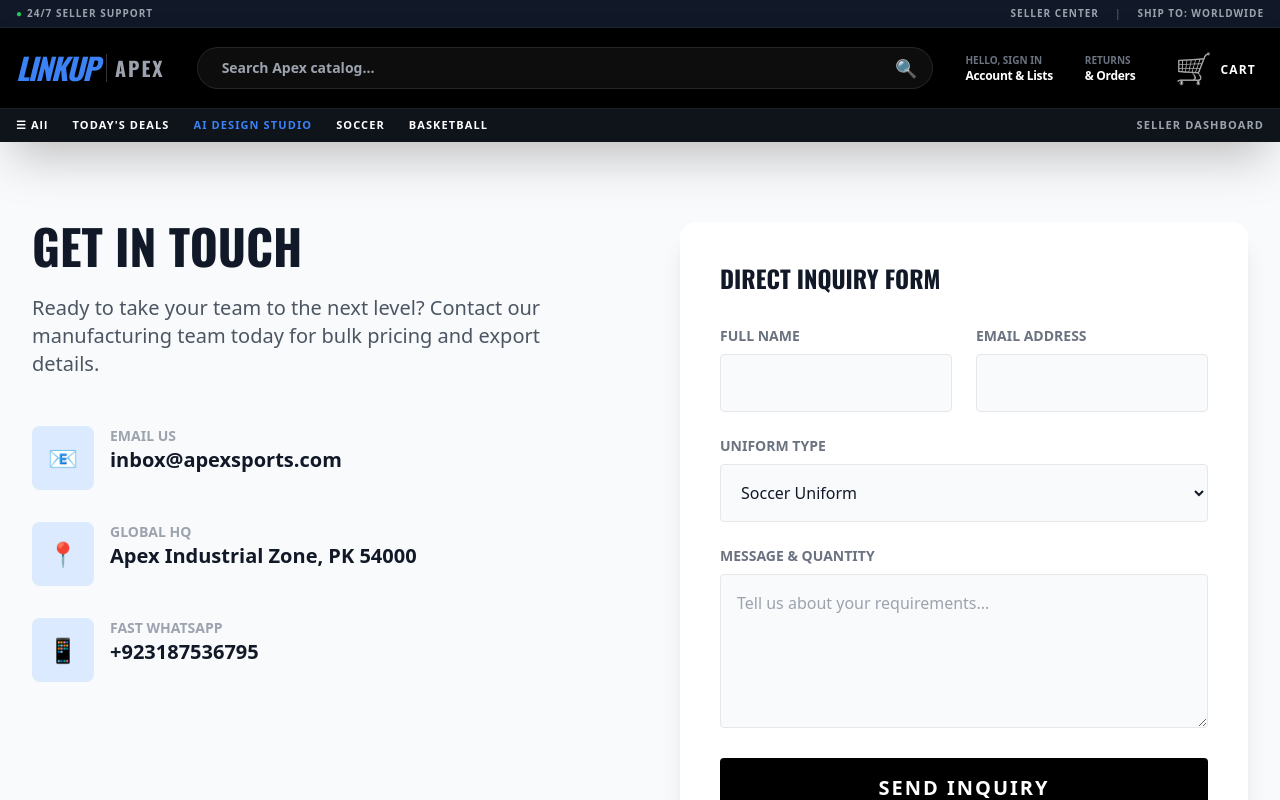
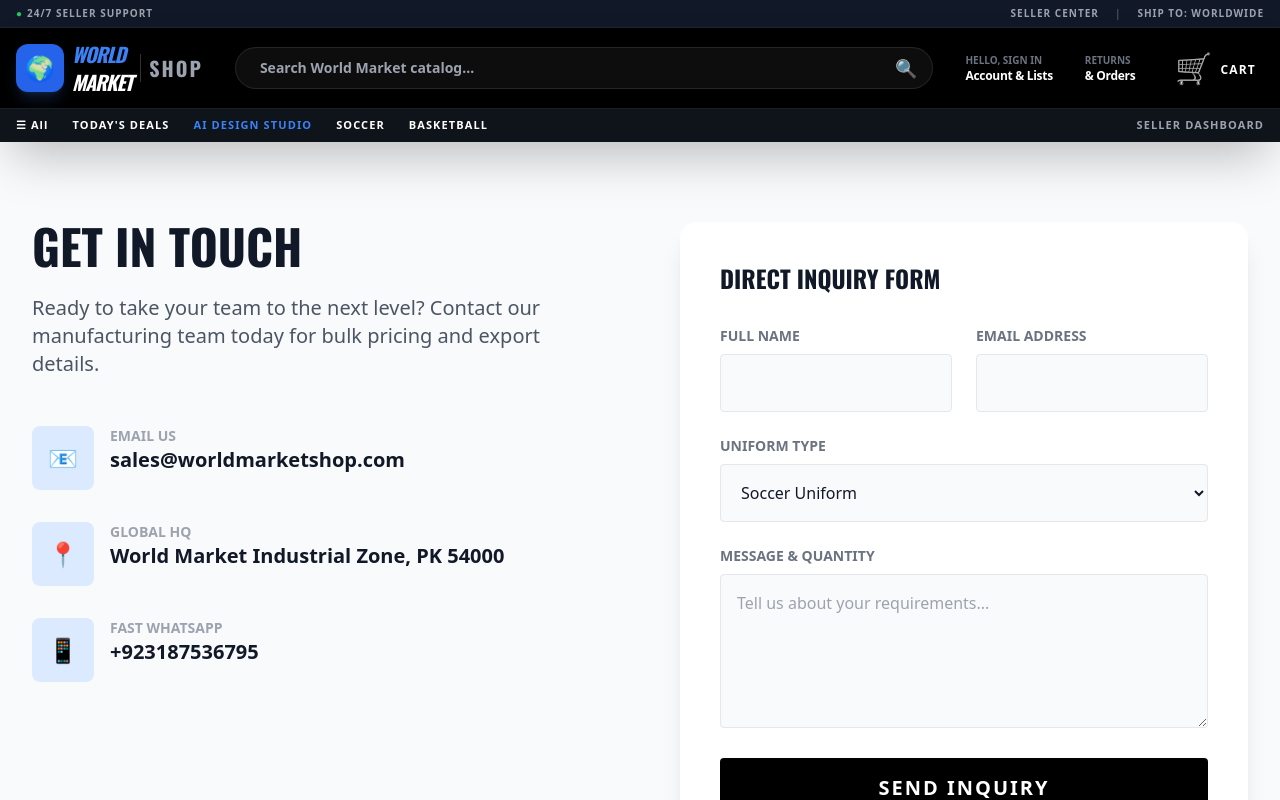
Before and after one commit to sportsarslan5-coder/World-market, a React (Vite) app: page /#/contact in a window 1280 px wide. Shown: the top 800 px of the page. Built offline with nearby package versions, Linux system fonts and the light colour scheme.

Commit message:
refactor: Rebrand to World Market Shop
Updates branding across the application from "Apex LinkUp Sportswear" to "World Market Shop". This includes metadata, UI elements, and internal references to reflect the new brand identity.

```diff
--- a/components/Layout.tsx
+++ b/components/Layout.tsx
@@ -55,16 +55,22 @@ const Layout: React.FC<{ children: React.ReactNode }> = ({ children }) => {
         <div className="max-w-7xl mx-auto px-4">
           <div className="flex items-center h-20 gap-4 md:gap-8">
             <Link to={getLink('/')} className="flex items-center gap-2 flex-shrink-0 group">
-              <span className="text-3xl font-black font-oswald tracking-tighter text-blue-500 italic group-hover:text-white transition-colors">LINKUP</span>
+              <div className="w-12 h-12 bg-blue-600 rounded-xl flex items-center justify-center text-2xl shadow-lg shadow-blue-500/20 group-hover:bg-white transition-all">
+                🌍
+              </div>
+              <div className="flex flex-col leading-none">
+                <span className="text-xl font-black font-oswald tracking-tighter text-blue-500 italic group-hover:text-white transition-colors">WORLD</span>
+                <span className="text-xl font-black font-oswald tracking-tighter text-white italic group-hover:text-blue-500 transition-colors">MARKET</span>
+              </div>
               <span className="text-xl font-bold font-oswald hidden sm:block tracking-widest border-l border-white/20 pl-2 text-gray-400">
-                {currentShow ? currentShow.toUpperCase() : 'APEX'}
+                {currentShow ? currentShow.toUpperCase() : 'SHOP'}
               </span>
             </Link>
 
             <form onSubmit={handleSearch} className="flex flex-grow relative max-w-3xl">
               <input
                 type="text"
-                placeholder={`Search ${currentShow ? currentShow : 'Apex'} catalog...`}
+                placeholder={`Search ${currentShow ? currentShow : 'World Market'} catalog...`}
                 className="w-full bg-white/5 border border-white/10 rounded-full py-2.5 pl-6 pr-12 focus:bg-white focus:text-black focus:ring-4 focus:ring-blue-500/30 transition-all outline-none text-sm font-semibold"
                 value={searchQuery}
                 onChange={(e) => setSearchQuery(e.target.value)}
@@ -161,8 +167,8 @@ const Layout: React.FC<{ children: React.ReactNode }> = ({ children }) => {
         </div>
 
         <div className="bg-black py-12 border-t border-white/5 text-center">
-          <p className="text-[10px] font-bold text-gray-600 uppercase tracking-widest px-4">
-            © 2025 {currentShow ? currentShow.toUpperCase() : 'Apex'} & Apex Sportswear Mfg. All Rights Reserved.
+            <p className="text-[10px] font-bold text-gray-600 uppercase tracking-widest px-4">
+            © 2025 {currentShow ? currentShow.toUpperCase() : 'World Market'} & Global Sportswear Mfg. All Rights Reserved.
           </p>
         </div>
       </footer>
--- a/constants.tsx
+++ b/constants.tsx
@@ -37,7 +37,7 @@ export const PRODUCTS: Product[] = CLOUDINARY_IMAGES.map((img, idx) => {
     price: 35.00, // Updated price to 35$ as requested
     rating: (4.5 + Math.random() * 0.5).toFixed(1),
     stock: 500,
-    description: `High-performance professional uniform manufactured by Apex. Durable fabric, moisture-wicking technology, and custom export quality.`,
+    description: `High-performance professional uniform manufactured by World Market. Durable fabric, moisture-wicking technology, and custom export quality.`,
     image: img,
     datePosted: new Date().toISOString()
   };
--- a/index.html
+++ b/index.html
@@ -3,7 +3,7 @@
 <head>
     <meta charset="UTF-8">
     <meta name="viewport" content="width=device-width, initial-scale=1.0">
-    <title>Apex LinkUp | Sportswear Manufacturing</title>
+    <title>World Market Shop | Global Sportswear Mfg</title>
     <script src="https://cdn.tailwindcss.com"></script>
     <link rel="preconnect" href="https://fonts.googleapis.com">
     <link rel="preconnect" href="https://fonts.gstatic.com" crossorigin>
--- a/metadata.json
+++ b/metadata.json
@@ -1,7 +1,7 @@
 {
-  "name": "Apex LinkUp Sportswear",
-  "short_name": "LinkUp",
-  "description": "Enterprise-grade sportswear manufacturing and e-commerce platform with professional seller links.",
+  "name": "World Market Shop",
+  "short_name": "WorldMarket",
+  "description": "Global sportswear manufacturing and professional e-commerce platform.",
   "start_url": "/",
   "display": "standalone",
   "background_color": "#000000",
--- a/pages/AIDesigner.tsx
+++ b/pages/AIDesigner.tsx
@@ -80,7 +80,7 @@ const AIDesigner: React.FC = () => {
             {loading && (
               <div className="text-center space-y-4">
                 <div className="w-16 h-16 border-4 border-blue-500 border-t-transparent rounded-full animate-spin mx-auto"></div>
-                <p className="text-blue-500 font-black animate-pulse">APEX AI IS WORKING...</p>
+                <p className="text-blue-500 font-black animate-pulse">WORLD MARKET AI IS WORKING...</p>
               </div>
             )}
 
--- a/pages/Cart.tsx
+++ b/pages/Cart.tsx
@@ -207,7 +207,7 @@ Show Context: ${activeShowName || 'Main Store'}
               </button>
             )}
             <div className="mt-8 text-center">
-              <span className="text-[9px] font-black uppercase text-gray-500 tracking-widest">Powered by Apex Global Payments</span>
+              <span className="text-[9px] font-black uppercase text-gray-500 tracking-widest">Powered by World Market Global Payments</span>
             </div>
           </div>
         </div>
--- a/pages/Contact.tsx
+++ b/pages/Contact.tsx
@@ -34,7 +34,7 @@ Message: ${formState.message}
           <div className="text-6xl mb-6">✅</div>
           <h2 className="text-3xl font-black mb-4">INQUIRY RECEIVED</h2>
           <p className="text-gray-600 mb-8">
-            Thank you for reaching out to Apex Manufacturing. Our export specialist will contact you within 24 hours with a custom quote.
+            Thank you for reaching out to World Market Shop. Our export specialist will contact you within 24 hours with a custom quote.
           </p>
           <button
             onClick={() => setSent(false)}
@@ -63,14 +63,14 @@ Message: ${formState.message}
                 <div className="bg-blue-100 p-4 rounded-lg text-blue-600 font-bold text-2xl">📧</div>
                 <div>
                   <h4 className="font-bold uppercase text-gray-400 text-sm">Email Us</h4>
-                  <p className="text-xl font-bold">inbox@apexsports.com</p>
+                  <p className="text-xl font-bold">sales@worldmarketshop.com</p>
                 </div>
               </div>
               <div className="flex items-start gap-4">
                 <div className="bg-blue-100 p-4 rounded-lg text-blue-600 font-bold text-2xl">📍</div>
                 <div>
                   <h4 className="font-bold uppercase text-gray-400 text-sm">Global HQ</h4>
-                  <p className="text-xl font-bold">Apex Industrial Zone, PK 54000</p>
+                  <p className="text-xl font-bold">World Market Industrial Zone, PK 54000</p>
                 </div>
               </div>
               <div className="flex items-start gap-4">
--- a/pages/Home.tsx
+++ b/pages/Home.tsx
@@ -95,7 +95,7 @@ const Home: React.FC = () => {
                 <h4 className="font-bold text-xs line-clamp-1">{p.name}</h4>
                 <div className="flex justify-between mt-1">
                   <span className="text-blue-600 font-black text-[10px]">${p.price.toFixed(2)}</span>
-                  <span className="text-gray-300 font-bold text-[8px] uppercase">{showName ? 'In Stock' : 'Apex Direct'}</span>
+                  <span className="text-gray-300 font-bold text-[8px] uppercase">{showName ? 'In Stock' : 'World Market Direct'}</span>
                 </div>
               </div>
             </Link>
--- a/pages/RegisterShow.tsx
+++ b/pages/RegisterShow.tsx
@@ -28,7 +28,7 @@ const RegisterShow: React.FC = () => {
     const proLink = generateProfessionalLink(showId);
 
     // Format WhatsApp message for the Admin
-    const message = `NEW SELLER REGISTERED – Admin Patch Shop
+    const message = `NEW SELLER REGISTERED – World Market Admin
 ---------------------------------
 Name: ${formData.fullName}
 WhatsApp: ${formData.whatsapp}
```
